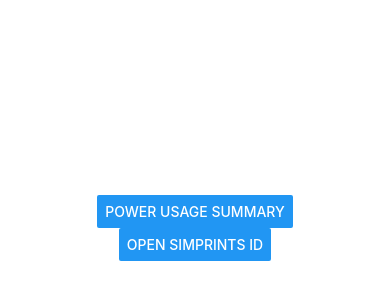
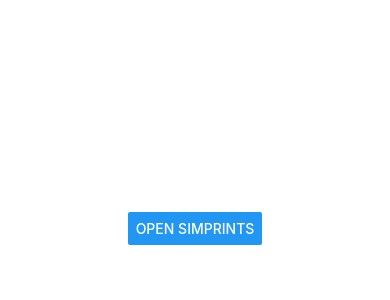
Before and after one commit to Naggayi-Daphne-Pearl/react-native, a React Native app: screen / in a window 390 px wide. Shown: the part 194-494 px from the top of the page. Built offline with nearby package versions, Linux system fonts and the light colour scheme.

Commit message:
Linking the simprints ID

```diff
--- a/App.tsx
+++ b/App.tsx
@@ -1,26 +1,55 @@
 import React, {useCallback} from 'react';
-import {Alert, Button, Linking, StyleSheet, View} from 'react-native';
+import {Alert, Button, Linking, StyleSheet, View, Platform} from 'react-native';
 
-const SendIntentButton = ({action, extras, children}) => {
-  const handlePress = useCallback(async () => {
-    try {
-      await Linking.sendIntent(action, extras);
-    } catch (e) {
-      Alert.alert('An error has occurred');
-    }
-  }, [action, extras]);
+// const SendIntentButton = ({action, extras, children}) => {
+//   const handlePress = useCallback(async () => {
+//     try {
+//       await Linking.sendIntent(action, extras);
+//     } catch (e) {
+//       Alert.alert('An error has occurred');
+//     }
+//   }, [action, extras]);
 
-  return <Button title={children} onPress={handlePress} />;
-};
+//   return <Button title={children} onPress={handlePress} />;
+// };
+
+// const OpenSimprintsButton = () => {
+//   const handlePress = useCallback(async () => {
+//     try {
+//       await Linking.openURL(
+//         'https://www.simprints.com/id/',
+//       );
+//     } catch (e: any) {
+//       Alert.alert(e.message);
+//     }
+//   }, []);
+
+//   return <Button title="Open Simprints" onPress={handlePress} />;
+// };
 
 const OpenSimprintsButton = () => {
   const handlePress = useCallback(async () => {
+    const appPackageId = 'com.simprints.id';
+    const appUrl = `${appPackageId}://`;
+    const playStoreUrl = `https://play.google.com/store/apps/details?id=${appPackageId}`;
+    const simprintsUrl = 'https://www.simprints.com/id/';
+
+    let url = appUrl;
+    if (Platform.OS === 'android') {
+      const isAppInstalled = await Linking.canOpenURL(appUrl);
+      console.log(isAppInstalled);
+      if (!isAppInstalled) {
+        url = playStoreUrl;
+      }
+    }
+
     try {
-      await Linking.sendIntent('android.intent.action.MAIN', [
-        {key: 'package', value: 'com.simprints.id'},
-      ]);
-    } catch (e) {
-      Alert.alert('An error has occurred');
+      await Linking.openURL(url);
+      //await Linking.sendIntent(appPackageId);
+    } catch (e: any) {
+      Alert.alert(e.message);
+      // if opening the app fails, try opening the Simprints website as a fallback
+      //await Linking.openURL(simprintsUrl);
     }
   }, []);
 
@@ -30,14 +59,7 @@
 const App = () => {
   return (
     <View style={styles.container}>
-      <SendIntentButton  action="android.intent.action.POWER_USAGE_SUMMARY">
-        Power Usage Summary
-      </SendIntentButton>
-
-      <SendIntentButton action="android.intent.action.MAIN" extras={[{key: 'package', value: 'com.simprints.id'}]}>
-        Open Simprints ID
-      </SendIntentButton>
-
+      <OpenSimprintsButton />
     </View>
   );
 };
@@ -48,7 +70,6 @@
     justifyContent: 'center',
     alignItems: 'center',
   },
-
 });
 
 export default App;
```
